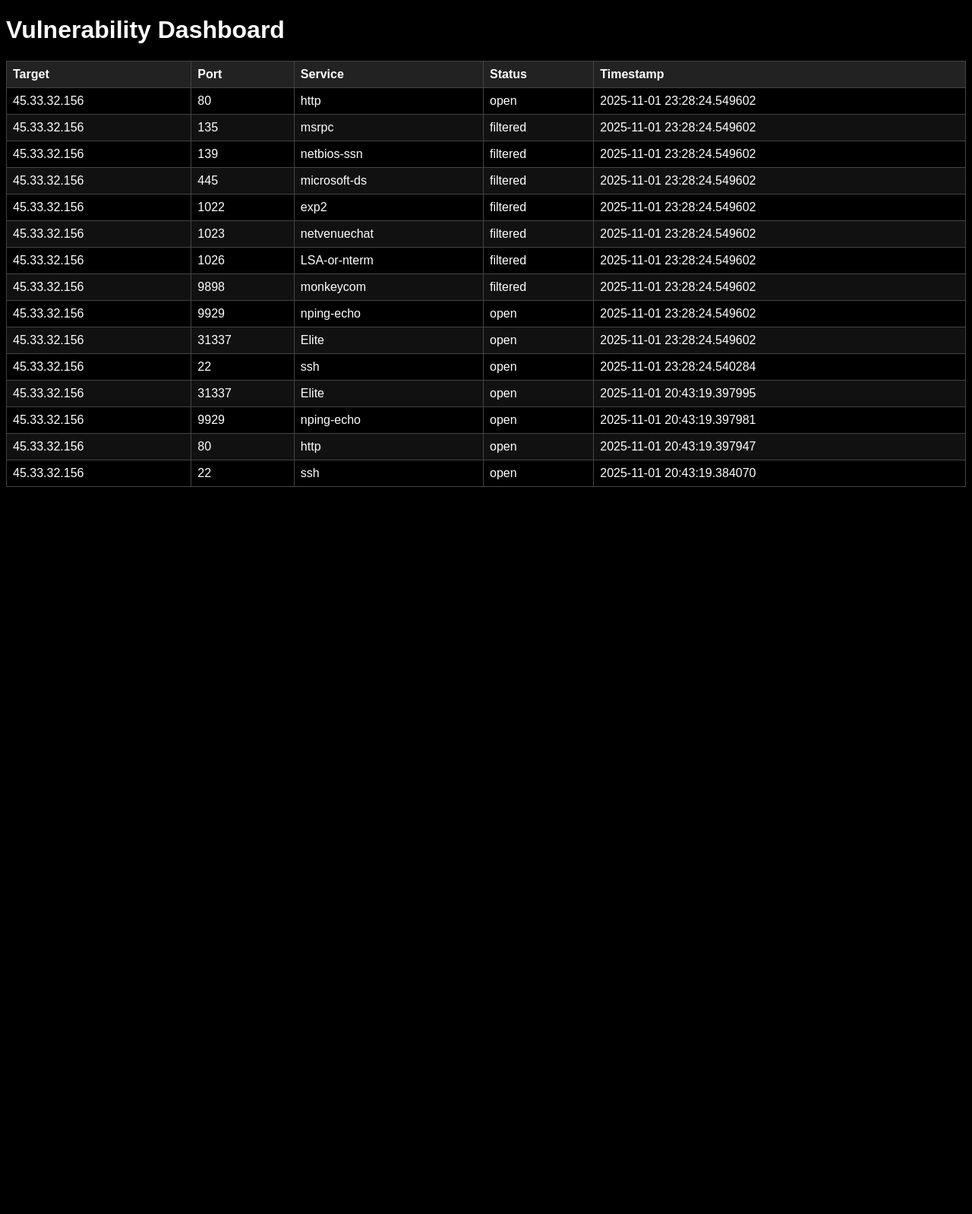
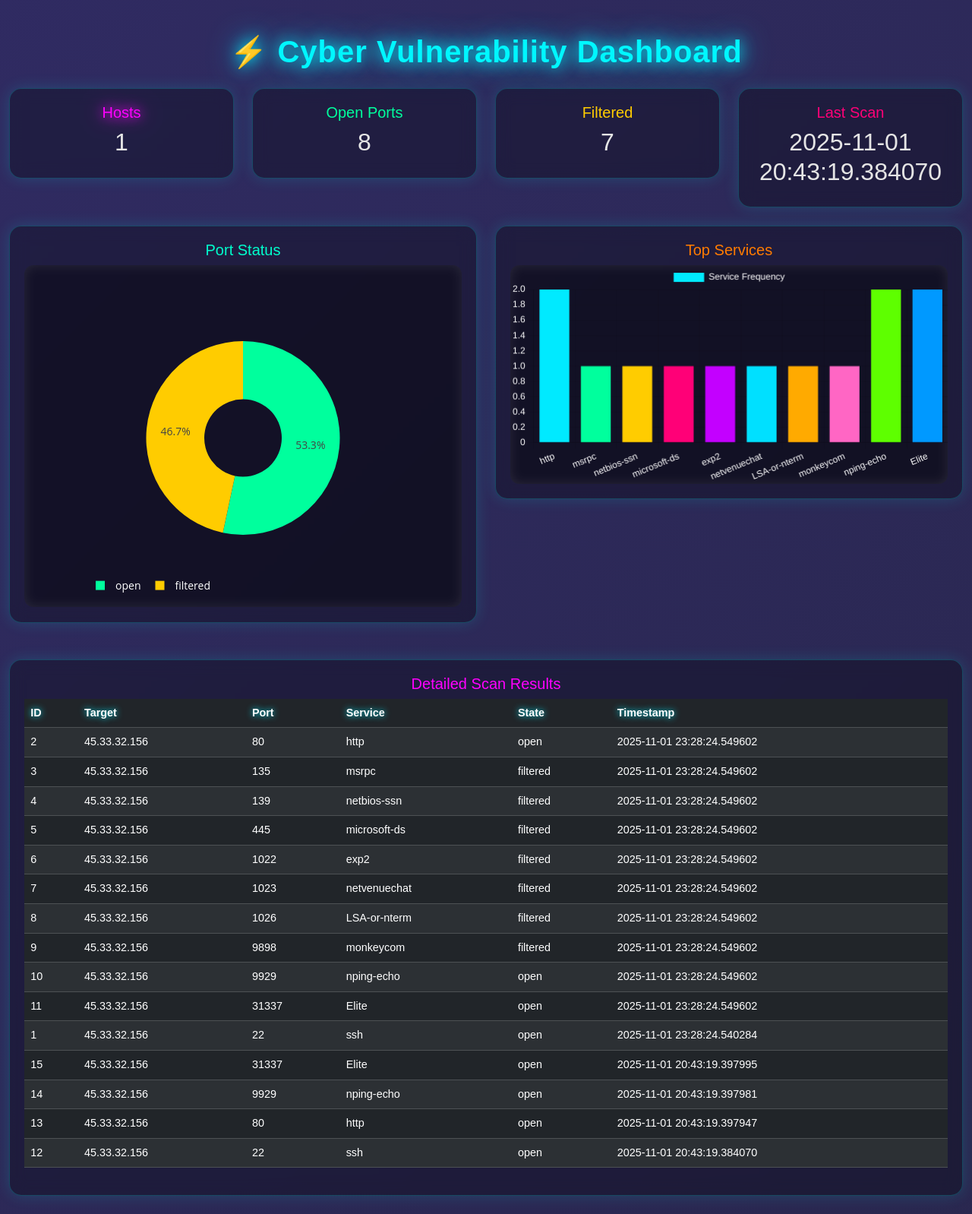
Before and after one commit to securewithmedhavi-ux/vul-dashboard, a Flask app: page / in a window 1280 px wide. Shown: the whole page at 76% size. Before the commit the page ends 641 px from the top, so only its background shows below. Run offline with Flask 3, Linux system fonts and the light colour scheme; data comes from the database, SQL or seed files in the repository; some libraries are stand-ins or nearby versions.

Commit message:
updated dashboards

```diff
--- a/templates/index.html
+++ b/templates/index.html
@@ -1,52 +1,186 @@
 <!DOCTYPE html>
-<html>
+<html lang="en">
 <head>
-  <title>Vulnerability Dashboard</title>
+  <meta charset="UTF-8">
+  <meta name="viewport" content="width=device-width, initial-scale=1">
+  <title>⚡ Cyber Vulnerability Dashboard</title>
+
+  <!-- Libraries -->
+  <link href="https://cdn.jsdelivr.net/npm/bootstrap@5.3.3/dist/css/bootstrap.min.css" rel="stylesheet">
+  <script src="https://cdn.plot.ly/plotly-latest.min.js"></script>
+  <script src="https://cdn.jsdelivr.net/npm/chart.js"></script>
+
   <style>
-    body { background-color: black; color: white; font-family: Arial; }
-    table { width: 100%; border-collapse: collapse; margin-top: 20px; }
-    th, td { border: 1px solid #444; padding: 8px; text-align: left; }
-    th { background-color: #222; }
-    tr:nth-child(even) { background-color: #111; }
+    body {
+      background: linear-gradient(135deg, #0f0c29, #302b63, #24243e);
+      background-size: 400% 400%;
+      animation: gradientShift 20s ease infinite;
+      color: #e5e5e5;
+      font-family: 'Orbitron', sans-serif;
+    }
+
+    @keyframes gradientShift {
+      0% { background-position: 0% 50%; }
+      50% { background-position: 100% 50%; }
+      100% { background-position: 0% 50%; }
+    }
+
+    h1 {
+      text-align: center;
+      color: #00f7ff;
+      text-shadow: 0 0 20px #00f7ff, 0 0 40px #00c6ff;
+      font-weight: 700;
+      margin-top: 20px;
+      letter-spacing: 1px;
+    }
+
+    .glass-card {
+      background: rgba(0, 0, 0, 0.3);
+      border: 1px solid rgba(0, 255, 255, 0.2);
+      border-radius: 16px;
+      padding: 1.2rem;
+      backdrop-filter: blur(10px);
+      box-shadow: 0 0 20px rgba(0, 255, 255, 0.15);
+      transition: 0.3s;
+    }
+
+    .glass-card:hover {
+      box-shadow: 0 0 30px rgba(255, 0, 255, 0.3);
+      transform: scale(1.02);
+    }
+
+    table {
+      font-size: 0.9rem;
+    }
+
+    th {
+      color: #00eaff;
+      text-shadow: 0 0 8px #00eaff;
+    }
+
+    canvas, #port-status-chart {
+      border-radius: 12px;
+      background: rgba(0, 0, 0, 0.4);
+      box-shadow: inset 0 0 15px rgba(255, 255, 255, 0.1);
+    }
+
+    .neon-text {
+      color: #ff00ff;
+      text-shadow: 0 0 15px #ff00ff, 0 0 30px #ff00ff;
+    }
   </style>
 </head>
+
 <body>
-  <h1>Vulnerability Dashboard</h1>
-  <table id="data-table">
-    <thead>
-      <tr>
-        <th>Target</th>
-        <th>Port</th>
-        <th>Service</th>
-        <th>Status</th>
-        <th>Timestamp</th>
-      </tr>
-    </thead>
-    <tbody></tbody>
-  </table>
+  <div class="container-fluid py-4">
+    <h1>⚡ Cyber Vulnerability Dashboard</h1>
+
+    <!-- Summary Cards -->
+    <div class="row text-center mt-4 mb-4">
+      <div class="col-md-3"><div class="glass-card"><h5 class="neon-text">Hosts</h5><h2 id="total-hosts">0</h2></div></div>
+      <div class="col-md-3"><div class="glass-card"><h5 style="color:#00ff9d;">Open Ports</h5><h2 id="open-ports">0</h2></div></div>
+      <div class="col-md-3"><div class="glass-card"><h5 style="color:#ffcc00;">Filtered</h5><h2 id="filtered-ports">0</h2></div></div>
+      <div class="col-md-3"><div class="glass-card"><h5 style="color:#ff0077;">Last Scan</h5><h2 id="last-scan">--</h2></div></div>
+    </div>
+
+    <!-- Charts Row -->
+    <div class="row">
+      <div class="col-md-6 mb-4">
+        <div class="glass-card">
+          <h5 class="text-center" style="color:#00ffcc;">Port Status</h5>
+          <div id="port-status-chart"></div>
+        </div>
+      </div>
+      <div class="col-md-6 mb-4">
+        <div class="glass-card">
+          <h5 class="text-center" style="color:#ff7b00;">Top Services</h5>
+          <canvas id="service-chart"></canvas>
+        </div>
+      </div>
+    </div>
+
+    <!-- Table -->
+    <div class="glass-card mt-4">
+      <h5 class="text-center" style="color:#ff00ff;">Detailed Scan Results</h5>
+      <table class="table table-dark table-striped table-hover">
+        <thead>
+          <tr>
+            <th>ID</th><th>Target</th><th>Port</th><th>Service</th><th>State</th><th>Timestamp</th>
+          </tr>
+        </thead>
+        <tbody id="data-table"></tbody>
+      </table>
+    </div>
+  </div>
 
   <script>
-    async function loadData() {
-      const res = await fetch('/api/rows');
-      const rows = await res.json();
-      const tbody = document.querySelector('#data-table tbody');
-      tbody.innerHTML = '';
+    fetch('/api/rows')
+      .then(res => res.json())
+      .then(data => {
+        // Summary
+        const open = data.filter(d => d.state === 'open').length;
+        const filtered = data.filter(d => d.state === 'filtered').length;
+        const hosts = [...new Set(data.map(d => d.target))].length;
+        const lastScan = data[data.length - 1]?.timestamp || '--';
+        document.getElementById('total-hosts').textContent = hosts;
+        document.getElementById('open-ports').textContent = open;
+        document.getElementById('filtered-ports').textContent = filtered;
+        document.getElementById('last-scan').textContent = lastScan;
 
-      rows.forEach(r => {
-        const tr = document.createElement('tr');
-        tr.innerHTML = `
-          <td>${r.target}</td>
-          <td>${r.port}</td>
-          <td>${r.service}</td>
-          <td>${r.state}</td>
-          <td>${r.timestamp}</td>
-        `;
-        tbody.appendChild(tr);
+        // Table
+        const tbody = document.getElementById('data-table');
+        tbody.innerHTML = data.map(d => `
+          <tr>
+            <td>${d.id}</td><td>${d.target}</td><td>${d.port}</td>
+            <td>${d.service}</td><td>${d.state}</td><td>${d.timestamp}</td>
+          </tr>`).join('');
+
+        // Plotly Pie Chart (animated)
+        const statusCounts = {};
+        data.forEach(d => statusCounts[d.state] = (statusCounts[d.state] || 0) + 1);
+        const pieData = [{
+          values: Object.values(statusCounts),
+          labels: Object.keys(statusCounts),
+          type: 'pie',
+          marker: { colors: ['#00ff9d', '#ffcc00', '#ff0077'] },
+          hole: 0.4
+        }];
+        const pieLayout = {
+          paper_bgcolor: 'transparent',
+          plot_bgcolor: 'transparent',
+          font: { color: '#fff', size: 14 },
+          showlegend: true,
+          legend: { orientation: 'h', y: -0.2 }
+        };
+        Plotly.newPlot('port-status-chart', pieData, pieLayout, {responsive: true, displayModeBar: false});
+
+        // Chart.js Animated Bar Chart
+        const serviceCounts = {};
+        data.forEach(d => serviceCounts[d.service] = (serviceCounts[d.service] || 0) + 1);
+        const ctx = document.getElementById('service-chart').getContext('2d');
+        new Chart(ctx, {
+          type: 'bar',
+          data: {
+            labels: Object.keys(serviceCounts).slice(0, 10),
+            datasets: [{
+              label: 'Service Frequency',
+              data: Object.values(serviceCounts).slice(0, 10),
+              backgroundColor: [
+                '#00eaff', '#00ff9d', '#ffcc00', '#ff0077', '#c300ff',
+                '#00e0ff', '#ffaa00', '#ff66c4', '#5eff00', '#0099ff'
+              ]
+            }]
+          },
+          options: {
+            plugins: { legend: { labels: { color: '#fff' } } },
+            animation: { duration: 1800, easing: 'easeOutBounce' },
+            scales: {
+              x: { ticks: { color: '#fff' } },
+              y: { ticks: { color: '#fff' } }
+            }
+          }
+        });
       });
-    }
-
-    loadData();
-    setInterval(loadData, 5000); // refresh every 5 seconds
   </script>
 </body>
 </html>
```
Also changed, not shown: .github/workflows/scan.yml.
